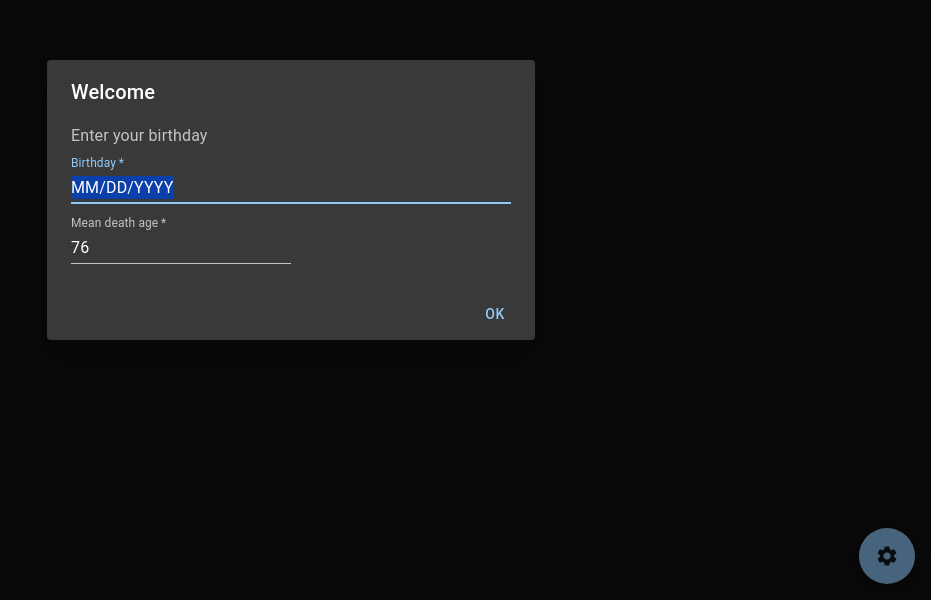
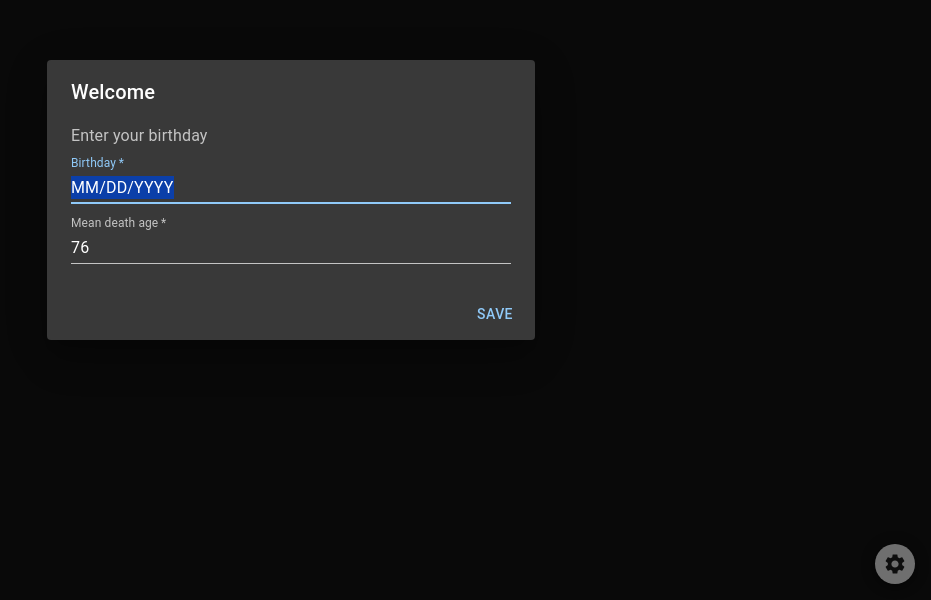
Before and after one commit to DenDeline/clock-website, a Next.js app: page / in a window 1280 px wide. Shown: the part 200-800 px from the top of the page, without its empty margins (349-1280 px from the left). Built offline with nearby package versions, Linux system fonts and the light colour scheme; what @mui/material-nextjs would draw is missing.

Commit message:
refactor: minor dialog changes

```diff
--- a/src/app/page.tsx
+++ b/src/app/page.tsx
@@ -39,6 +39,7 @@ export default function Home() {
     return 76
   })
 
+  const dialogTitle = birthday ? 'Settings' : 'Welcome'
   const [isConfigDialogOpen, setIsConfigDialogOpen] = useState(() => !birthday)
   const [configBirthday, setConfigBirthday] = useState<Moment | null>(() => birthday)
   const [configMeanDeathAge, setConfigMeanDeathAge] = useState<string>(() => meanDeathAge.toString())
@@ -55,7 +56,7 @@ export default function Home() {
   return (
     <LocalizationProvider dateAdapter={AdapterMoment}>
       <Fab
-        color='primary'
+        size='small'
         sx={{
           position: 'absolute',
           bottom: 16,
@@ -69,7 +70,7 @@ export default function Home() {
         {birthday && <Clock birthday={birthday} meanDeathAge={meanDeathAge} />}
       </Grid2>
       <Dialog open={isConfigDialogOpen}>
-        <DialogTitle>Welcome</DialogTitle>
+        <DialogTitle>{dialogTitle}</DialogTitle>
         <DialogContent>
           <DialogContentText>Enter your birthday</DialogContentText>
           <DateField
@@ -90,10 +91,11 @@ export default function Home() {
             value={configMeanDeathAge}
             onChange={(e) => setConfigMeanDeathAge(e.target.value)}
             margin='dense'
+            fullWidth
           />
         </DialogContent>
         <DialogActions>
-          <Button onClick={handleConfigSubmit}>Ok</Button>
+          <Button onClick={handleConfigSubmit}>Save</Button>
         </DialogActions>
       </Dialog>
     </LocalizationProvider>
```
